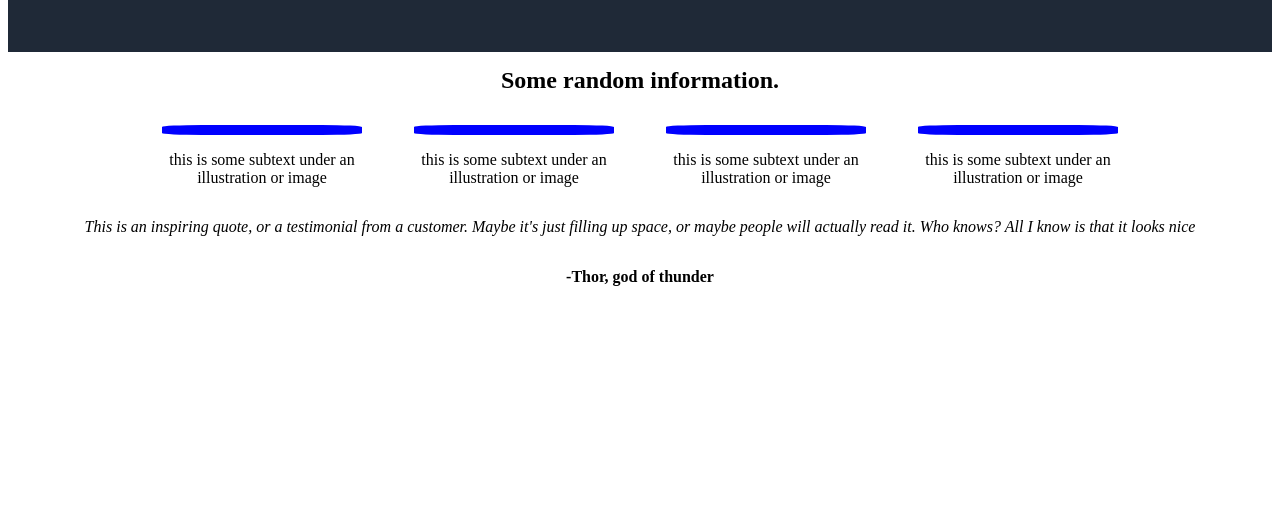
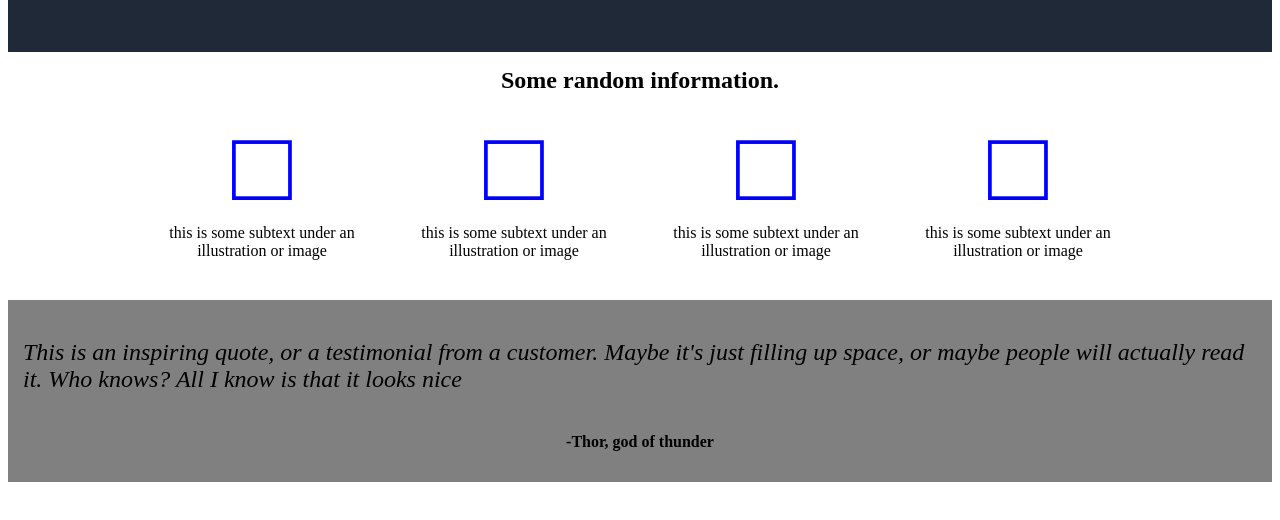
Before and after one commit to Mostpopularcub/Landing_Page, a plain HTML site: page index.html in a window 1280 px wide. Shown: the part 168-688 px from the top of the page. Drawn offline with Linux system fonts and the light colour scheme.

Commit message:
Change to blue squares as well as gray to part 3

```diff
--- a/index.html
+++ b/index.html
@@ -45,29 +45,29 @@
         <div class="containers">
 
             <div class="box">
-              <p class="square"></p>
+              <span style='font-size:100px;color:blue;'>&#9633;</span>
               <div class="text">this is some subtext under an illustration or image</div>
             </div>
 
             <div class="box">
-              <p class="square"></p>
+              <span style='font-size:100px;color:blue;'>&#9633;</span>
               <div class="text">this is some subtext under an illustration or image</div>
             </div>
 
             <div class="box">
-              <p class="square"></p>
+              <span style='font-size:100px;color:blue;'>&#9633;</span>
               <div class="text">this is some subtext under an illustration or image</div>
             </div>
 
             <div class="box">
-              <p class="square"></p>
+              <span style='font-size:100px;color:blue;'>&#9633;</span>
               <div class="text">this is some subtext under an illustration or image</div>
             </div>
 
         </div>
     </div>
     <div class="part-three">
-      <p> <em>This is an inspiring quote, or a testimonial from a customer.
+      <p style="font-size:24px;"> <em>This is an inspiring quote, or a testimonial from a customer.
               Maybe it's just filling up space, or maybe people will actually read it.
               Who knows? All I know is that it looks nice
           </em>
--- a/style.css
+++ b/style.css
@@ -83,6 +83,10 @@ a:link {
     color: white;
   }
 
+  .part-two{
+    margin-bottom: 40px;
+  }
+
   .containers{
     display: flex;
     justify-content: center;
@@ -102,20 +106,12 @@ a:link {
     margin-right: 26px;
   }
 
-  .square{
-    display: flex;
-    border: 5px;
-    border-style: solid;
-    border-color: blue;
-    border-radius: 20%;
-
-  }
 
 .part-three{
   display:flex;
   flex-direction: column;
-  justify-content: center;
+
   align-items: center;
   padding: 15px;
-  background-color: E5E7EB;
+  background-color: gray;
 }
```
